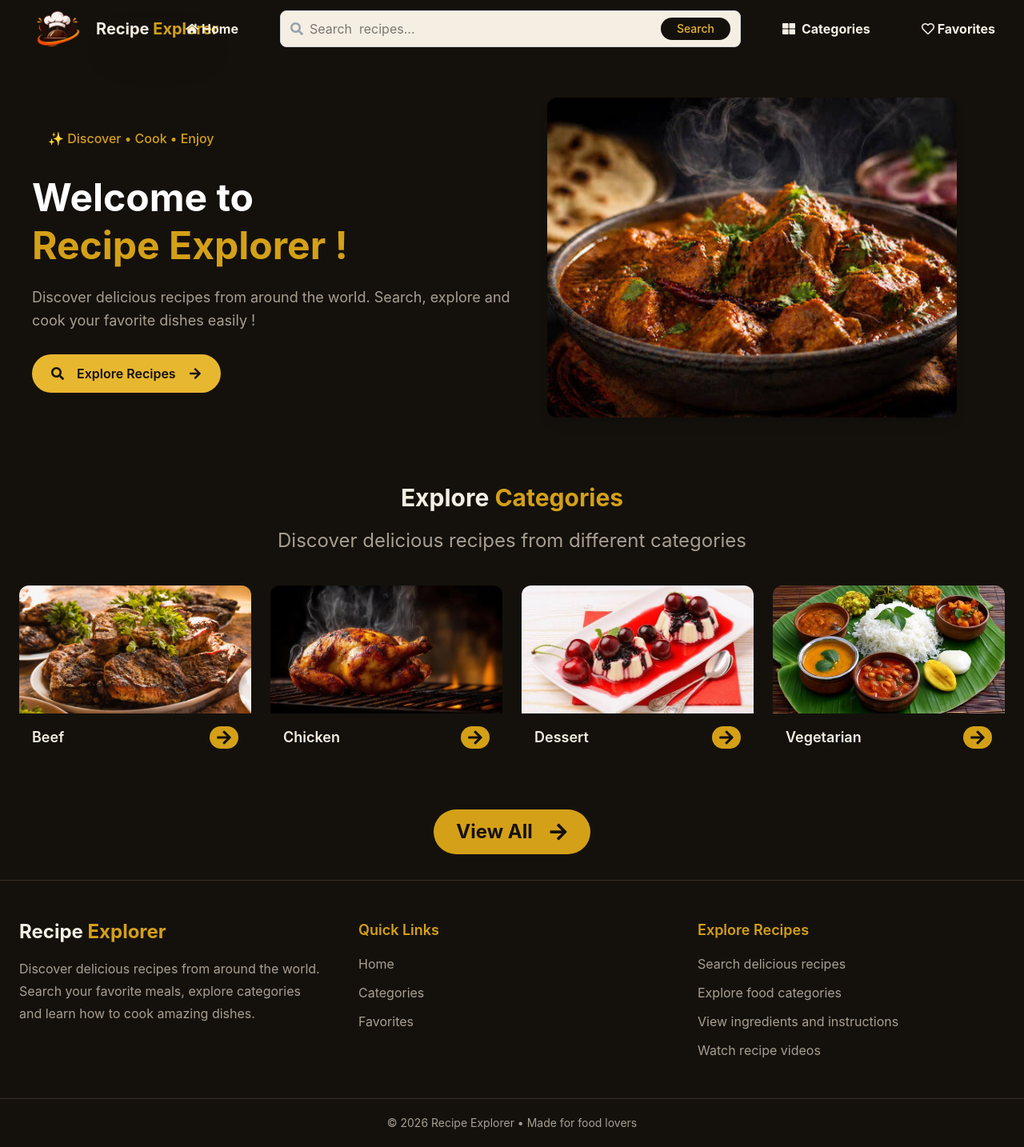
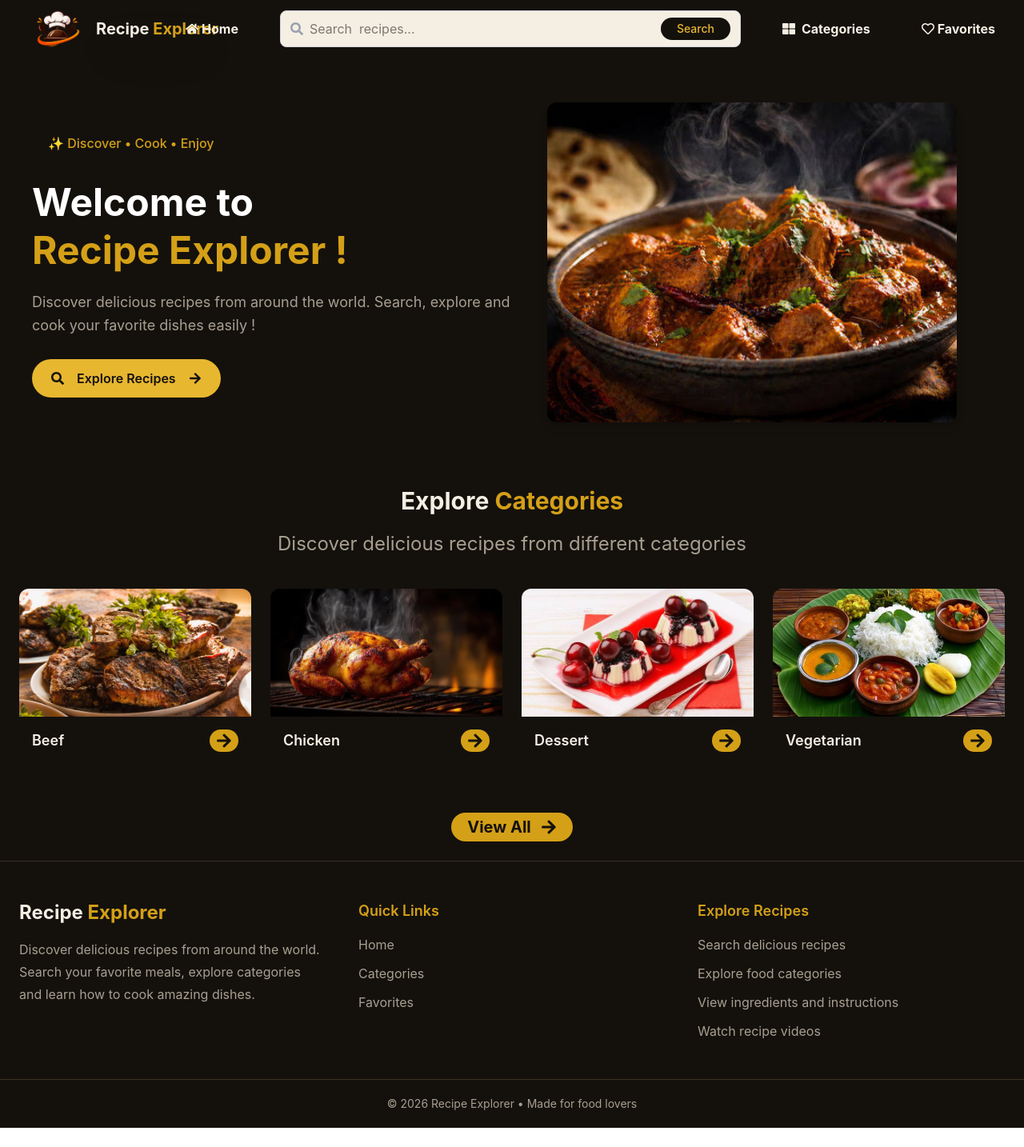
Before and after one commit to Havocsri/Food-Recipie-app, a React (Vite) app: page / in a window 1280 px wide. Shown: the whole page at 80% size. After the commit the page ends 1410 px from the top, so only its background shows below. Built offline with nearby package versions, Linux system fonts and the light colour scheme.

Commit message:
update navigation in Categories and HeroSection components

```diff
--- a/src/Components/DisplayFoods.jsx
+++ b/src/Components/DisplayFoods.jsx
@@ -2,13 +2,14 @@ import beef from '../assets/beef.png';
 import chicken from '../assets/chicken.png';
 import vegeterain from '../assets/vegeterian.png';
 import dessert from '../assets/dessert.png';
-
+import { Navigate, useNavigate } from 'react-router-dom';
 import { FaArrowRight } from 'react-icons/fa';
 import { Link } from 'react-router-dom';
 
 
 
 const Categories = () => {
+  const Navigate = useNavigate();
   const categories = [
     {
       name: "Beef",
@@ -29,7 +30,7 @@ const Categories = () => {
   ];
 
   return (
-    <section className="bg-ink-900 px-6 py-8 text-cream">
+    <section className="bg-ink-900 px-6 py-6 text-cream">
 
       {/* Heading */}
       <div className="mx-auto max-w-8xl">
@@ -48,6 +49,7 @@ const Categories = () => {
           {categories.map((category) => (
             <div
               key={category.name}
+              onClick={() => Navigate(`/category/${category.name}`)}
               className="group cursor-pointer overflow-hidden rounded-xl bg-ink-900 transition duration-300 hover:-translate-y-2"
             >
 
@@ -70,7 +72,7 @@ const Categories = () => {
 
         </div>
                      <div className=' flex justify-center transition duration-300  hover:scale-97' >
-                      <Link to="/categories" className='flex gap-5 mt-15 px-7 py-3 font-bold bg-gold-500 rounded-full text-2xl  text-ink-900 items-center justify-center'>View All < FaArrowRight/></Link>
+                      <Link to="/categories" className='flex gap-3 mt-15 px-5 py-1 font-bold bg-gold-500 rounded-full text-xl  text-ink-900 items-center justify-center'>View All< FaArrowRight/></Link>
                      </div>
       </div>
 
--- a/src/Components/HeroSection.jsx
+++ b/src/Components/HeroSection.jsx
@@ -1,4 +1,4 @@
-
+import { Link } from "react-router-dom";
 
 import  { useState, useEffect } from "react";
 import food1 from "../assets/image-1.png";
@@ -25,7 +25,7 @@ const HeroSection = () => {
 
   return (
     <>
-        <section  className="p-10 flex min-h-125 w-100% max-w-8xl items-center justify-between overflow-hidden py-12  bg-ink-900">
+        <section  className="p-10 flex min-h-125 w-100% max-w-8xl items-center justify-between overflow-hidden py-14  bg-ink-900">
 
       {/* Left Side - Welcome Content */}
       <div className="w-1/2">
@@ -51,11 +51,11 @@ const HeroSection = () => {
         </p>
 
         {/* Button */}
-        <button className="mt-7 flex items-center gap-4 rounded-full bg-gold-400 px-6 py-3 font-semibold text-ink-900 transition duration-300 hover:scale-97 hover:bg-gold-500">
+        < button><Link to="/categories" className="mt-7 flex items-center gap-4 rounded-full bg-gold-400 px-6 py-3 font-semibold text-ink-900 transition duration-300 hover:scale-97 hover:bg-gold-500">
           <FaSearch />
           Explore Recipes
           <FaArrowRight />
-        </button>
+        </Link></button>
 
       </div>
 
```
